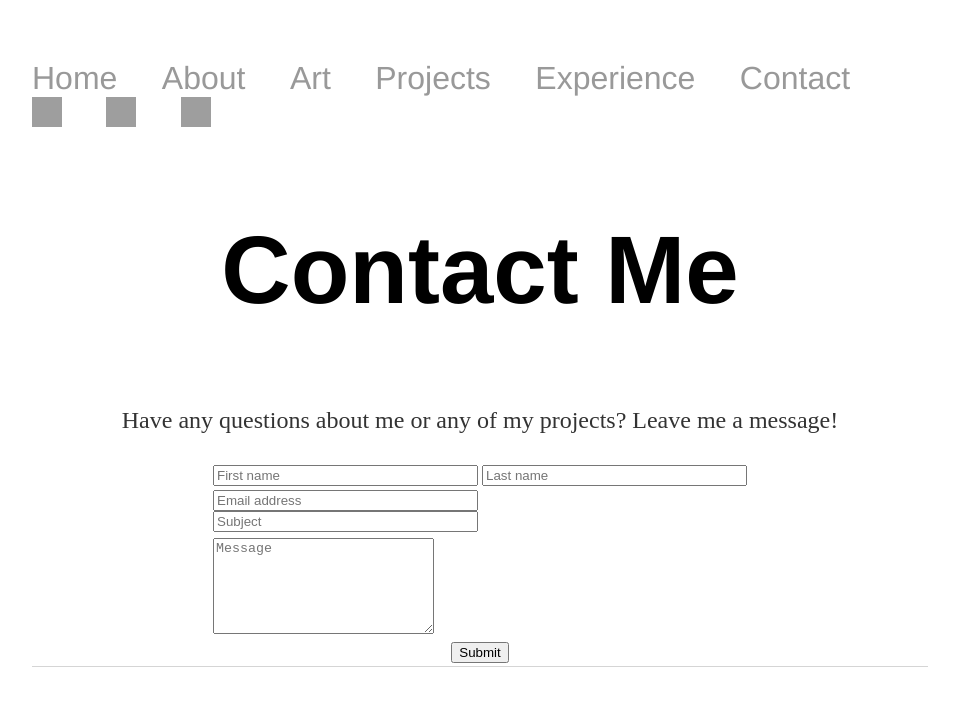
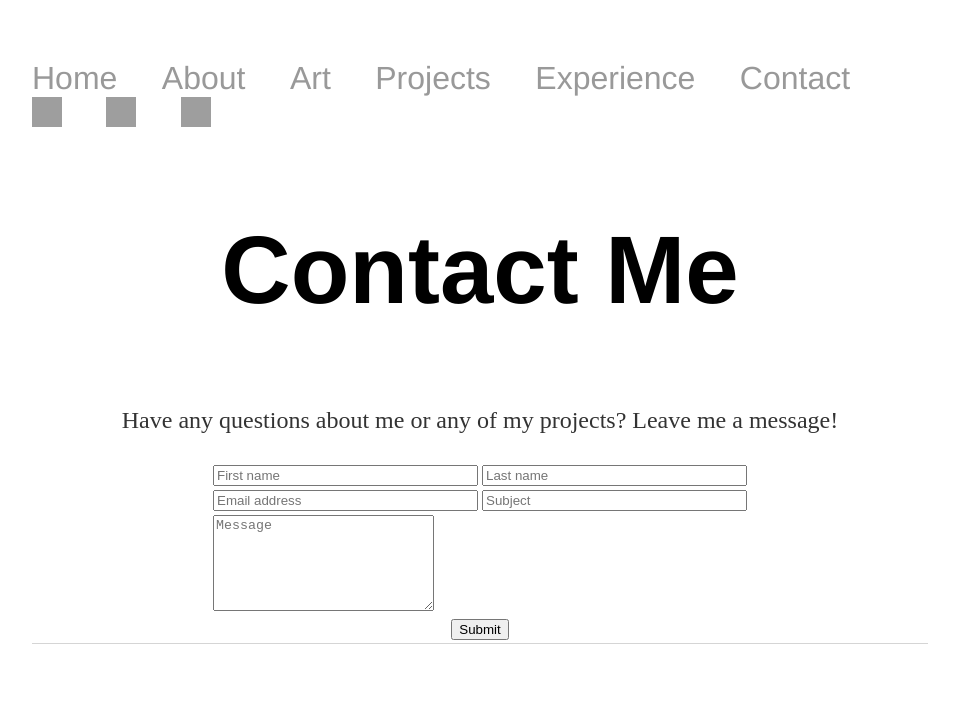
Before and after one commit to jhltsang/jhltsang.github.io, a Jekyll site: the page built from contact/index.html, in a window 1280 px wide. Shown: the top 706 px of the page, without its empty margins (160-1119 px from the left). Built offline with Jekyll 4.4.1, drawn with Linux system fonts in a browser that asks for light colours; grey boxes are pictures that could not be loaded.

Commit message:
Update index.html

```diff
--- a/contact/index.html
+++ b/contact/index.html
@@ -22,12 +22,10 @@ title: Jessica Tsang
 <tr>
  <td valign="top">
   <input  type="text" name="email" placeholder="Email address" maxlength="80" size="30">
+  </td>
+  <td valign="top">
   <input  type="text" name="subject" placeholder="Subject" maxlength="50" size="30">
  </td>
-</tr>
-
-<tr>
-
 </tr>
 
 <tr>
@@ -37,7 +35,7 @@ title: Jessica Tsang
 
 </tr>
 <tr>
- <td colspan="2" style="text-align:center">
+ <td colspan="4" style="text-align:center">
   <input type="submit" value="Submit">
  </td>
 </tr>
```
